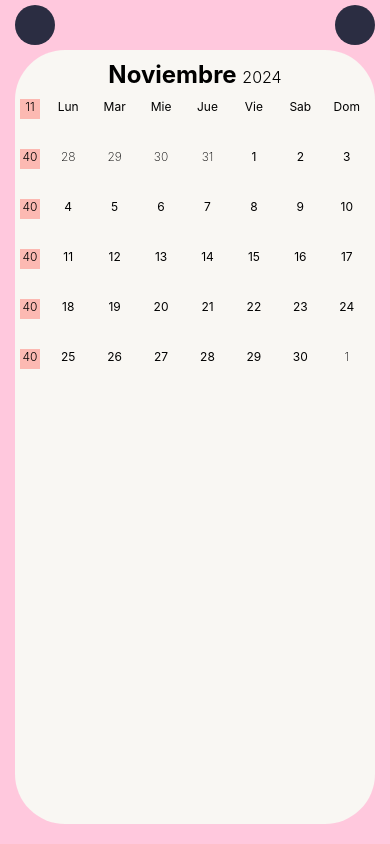
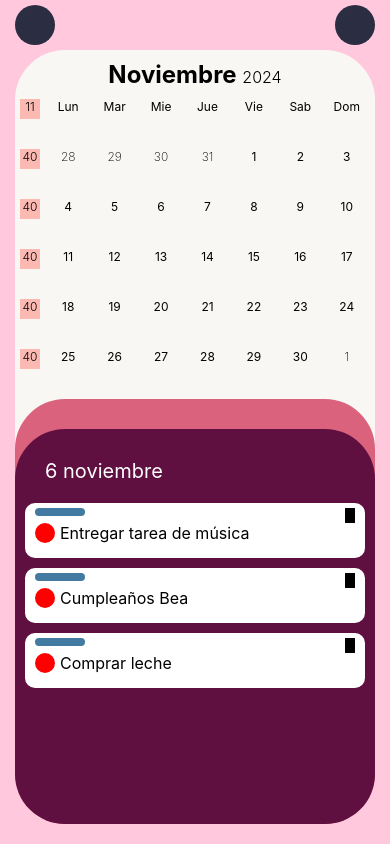
Before and after one commit to joanob/capydate, a React Native app: screen / in a window 390 px wide. Built offline with nearby package versions, Linux system fonts and the light colour scheme.

Commit message:
design: calendar tasks

```diff
--- a/src/screens/Calendar.tsx
+++ b/src/screens/Calendar.tsx
@@ -1,4 +1,4 @@
-import { View, Text } from "react-native";
+import { View, Text, Pressable } from "react-native";
 import React from "react";
 import { SafeAreaView } from "react-native-safe-area-context";
 import { getMonthCalendar } from "../helpers/calendarHelpers";
@@ -69,9 +69,58 @@ const CalendarScreen = () => {
             </View>
           );
         })}
+        <View style={styles.dayContainer}>
+          <View style={styles.day}>
+            <Text style={styles.dayText}>6 noviembre</Text>
+            <View style={styles.dayTasks}>
+              <View style={styles.task}>
+                <View style={styles.taskTop}>
+                  <View style={styles.taskCategory}></View>
+                  <View style={styles.taskOptions}></View>
+                </View>
+                <View style={styles.taskDetails}>
+                  <View style={styles.taskDoneContainer}>
+                    <Pressable style={styles.taskDone}></Pressable>
+                  </View>
+                  <View style={styles.taskTextContainer}>
+                    <Text style={styles.taskText}>
+                      Entregar tarea de música
+                    </Text>
+                  </View>
+                </View>
+              </View>
+              <View style={styles.task}>
+                <View style={styles.taskTop}>
+                  <View style={styles.taskCategory}></View>
+                  <View style={styles.taskOptions}></View>
+                </View>
+                <View style={styles.taskDetails}>
+                  <View style={styles.taskDoneContainer}>
+                    <View style={styles.taskDone}></View>
+                  </View>
+                  <View style={styles.taskTextContainer}>
+                    <Text style={styles.taskText}>Cumpleaños Bea</Text>
+                  </View>
+                </View>
+              </View>
+              <View style={styles.task}>
+                <View style={styles.taskTop}>
+                  <View style={styles.taskCategory}></View>
+                  <View style={styles.taskOptions}></View>
+                </View>
+                <View style={styles.taskDetails}>
+                  <View style={styles.taskDoneContainer}>
+                    <View style={styles.taskDone}></View>
+                  </View>
+                  <View style={styles.taskTextContainer}>
+                    <Text style={styles.taskText}>Comprar leche</Text>
+                  </View>
+                </View>
+              </View>
+            </View>
+          </View>
+        </View>
       </View>
-      <View style={styles.day}></View>
-      <View style={styles.tasks}></View>
     </SafeAreaView>
   );
 };
--- a/src/styles/Calendar.styles.ts
+++ b/src/styles/Calendar.styles.ts
@@ -72,6 +72,62 @@ export const CalendarStyles = StyleSheet.create({
   dayNotInMonth: {
     fontWeight: "200",
   },
-  day: {},
-  tasks: {},
+  dayContainer: {
+    flex: 1,
+    borderRadius: 50,
+    backgroundColor: "#da627d",
+    paddingTop: 30,
+  },
+  day: {
+    flex: 1,
+    borderRadius: 50,
+    backgroundColor: "#5f0f40",
+    paddingHorizontal: 10,
+  },
+  dayText: {
+    color: "#fff",
+    padding: 20,
+    paddingTop: 30,
+    fontSize: 20,
+  },
+  dayTasks: {},
+  task: {
+    borderRadius: 10,
+    backgroundColor: "#fff",
+    marginBottom: 10,
+    paddingHorizontal: 10,
+    paddingVertical: 5,
+  },
+  taskTop: {
+    flexDirection: "row",
+    justifyContent: "space-between",
+  },
+  taskCategory: {
+    width: 50,
+    height: 8,
+    borderRadius: 5,
+    backgroundColor: "#427aa1",
+  },
+  taskOptions: {
+    width: 10,
+    height: 15,
+    backgroundColor: "black",
+  },
+  taskDetails: {
+    flexDirection: "row",
+    marginBottom: 10,
+  },
+  taskDoneContainer: {
+    marginRight: 5,
+  },
+  taskDone: {
+    width: 20,
+    height: 20,
+    backgroundColor: "red",
+    borderRadius: "100%",
+  },
+  taskTextContainer: {},
+  taskText: {
+    fontSize: 16,
+  },
 });
```
